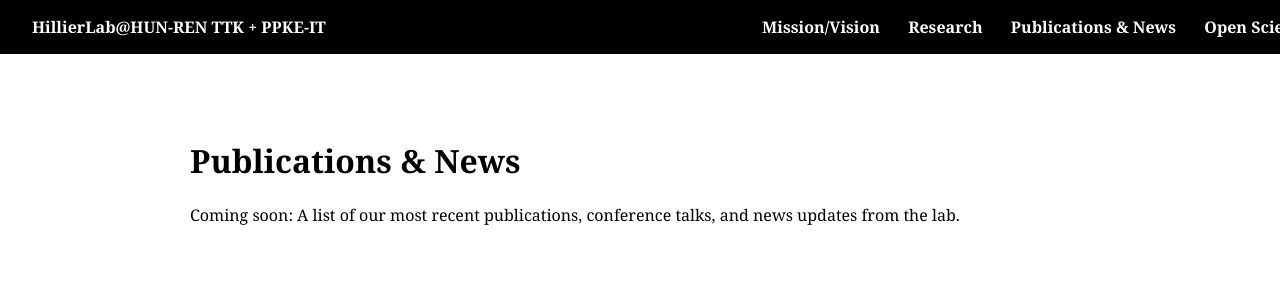
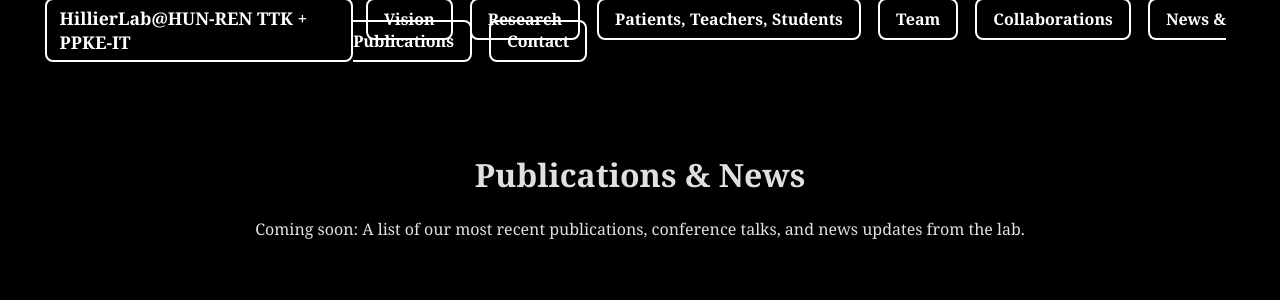
Before and after one commit to dzsano/rottenbillerdavid.github.io, a Jekyll site: the page built from publications.html, in a window 1280 px wide. Shown: the top 300 px of the page. Built offline with Jekyll 4.4.1, drawn with Linux system fonts in a browser that asks for light colours.

Commit message:
Update page.html

```diff
--- a/_layouts/page.html
+++ b/_layouts/page.html
@@ -1,54 +1,99 @@
----
----
 <!DOCTYPE html>
 <html lang="en">
 <head>
 <meta charset="UTF-8">
 <meta name="viewport" content="width=device-width, initial-scale=1.0">
-  <title>{{ page.title }} | Hillier Lab</title>
+<title>{{ page.title }} | {{ site.title }}</title>
 <style>
 body {
   margin: 0;
   font-family: "Georgia", serif;
-      background: #fff;
-      color: #000;
+  background: #000;
+  color: #e0e0e0;
+  transition: background-color 1s ease, color 1s ease;
 }
+
+/* Navbar same as homepage */
 nav {
+  position: fixed;
+  top: 0;
+  left: 0;
   width: 100%;
+  height: 60px;
   background: #000;
   color: #fff;
-      padding: 1rem 2rem;
   display: flex;
   justify-content: space-between;
   align-items: center;
+  padding: 0 2rem;
+  box-shadow: 0 2px 5px rgba(0,0,0,0.3);
 }
 nav a {
+  text-decoration: none;
+  color: inherit;
+  font-weight: bold;
+  padding: 0.5rem 1rem;
+  border: 2px solid currentColor;
+  border-radius: 8px;
+  margin-left: 0.8rem;
+  font-size: 1rem;
+  transition: background 0.4s ease, color 0.4s ease;
+}
+nav a:hover {
+  background: currentColor;
+  color: #000;
+}
+nav .brand {
+  font-weight: bold;
+  font-size: 1.1rem;
+  border: 2px solid currentColor;
+  padding: 0.4rem 0.8rem;
+  border-radius: 8px;
+}
+
+main {
+  margin-top: 100px;
+  padding: 2rem;
+  text-align: center;
+  max-width: 900px;
+  margin-left: auto;
+  margin-right: auto;
+}
+a.back-home {
+  display: inline-block;
+  margin-top: 2rem;
+  font-weight: bold;
   color: inherit;
   text-decoration: none;
-      margin-left: 1.5rem;
-      font-weight: bold;
+  border: 2px solid currentColor;
+  border-radius: 8px;
+  padding: 0.5rem 1rem;
+  transition: background 0.4s ease, color 0.4s ease;
 }
-    nav .brand { font-weight: bold; }
-    main {
-      padding: 4rem;
-      max-width: 900px;
-      margin: 0 auto;
+a.back-home:hover {
+  background: currentColor;
+  color: #000;
 }
 </style>
 </head>
 <body>
+
 <nav>
-    <div class="brand">HillierLab@HUN-REN TTK + PPKE-IT</div>
+  <a href="/index.html" class="brand">HillierLab@HUN-REN TTK + PPKE-IT</a>
   <div>
-      <a href="/mission.html">Mission/Vision</a>
+    <a href="/vision.html">Vision</a>
     <a href="/research.html">Research</a>
-      <a href="/publications.html">Publications & News</a>
-      <a href="/open.html">Open Science</a>
+    <a href="/patients.html">Patients, Teachers, Students</a>
+    <a href="/team.html">Team</a>
+    <a href="/collaborations.html">Collaborations</a>
+    <a href="/news.html">News & Publications</a>
+    <a href="/contact.html">Contact</a>
   </div>
 </nav>
 
 <main>
   {{ content }}
 </main>
+
 </body>
 </html>
```
Lines whose indentation alone changed are shown as unchanged.
